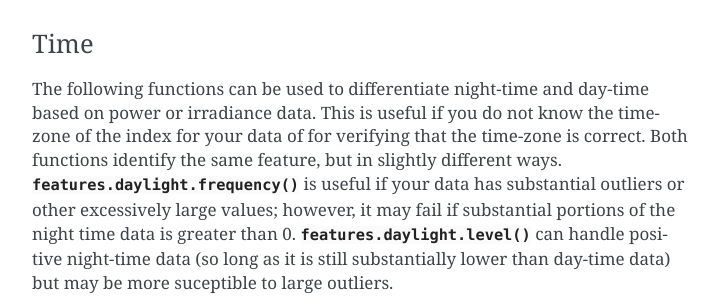
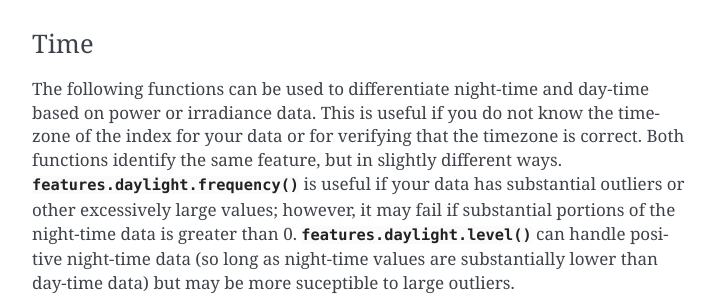
Before and after one commit to pvlib/pvanalytics, a Sphinx documentation site: the page built from docs/api.rst, in a window 1280 px wide and 900 px high, scrolled down 2389 px, cut to the strip 277-585 px from the top of the window. Shown: the whole strip, without its empty margins (388-1107 px from the left). Built offline with Sphinx 7.4.7, drawn with Linux system fonts in a browser that asks for light colours.

Commit message:
Minor changes to description in API docs
Co-authored-by: Cliff Hansen <cwhanse@sandia.gov>

```diff
--- a/docs/api.rst
+++ b/docs/api.rst
@@ -134,14 +134,14 @@ Time
 
 The following functions can be used to differentiate night-time and
 day-time based on power or irradiance data. This is useful if you do
-not know the time-zone of the index for your data of for verifying
-that the time-zone is correct. Both functions identify the same
+not know the timezone of the index for your data or for verifying
+that the timezone is correct. Both functions identify the same
 feature, but in slightly different ways.
 :py:func:`features.daylight.frequency` is useful if your data has
 substantial outliers or other excessively large values; however, it
-may fail if substantial portions of the night time data is greater
+may fail if substantial portions of the night-time data is greater
 than 0. :py:func:`features.daylight.level` can handle positive
-night-time data (so long as it is still substantially lower than
+night-time data (so long as night-time values are substantially lower than
 day-time data) but may be more suceptible to large outliers.
 
 .. autosummary::
```
